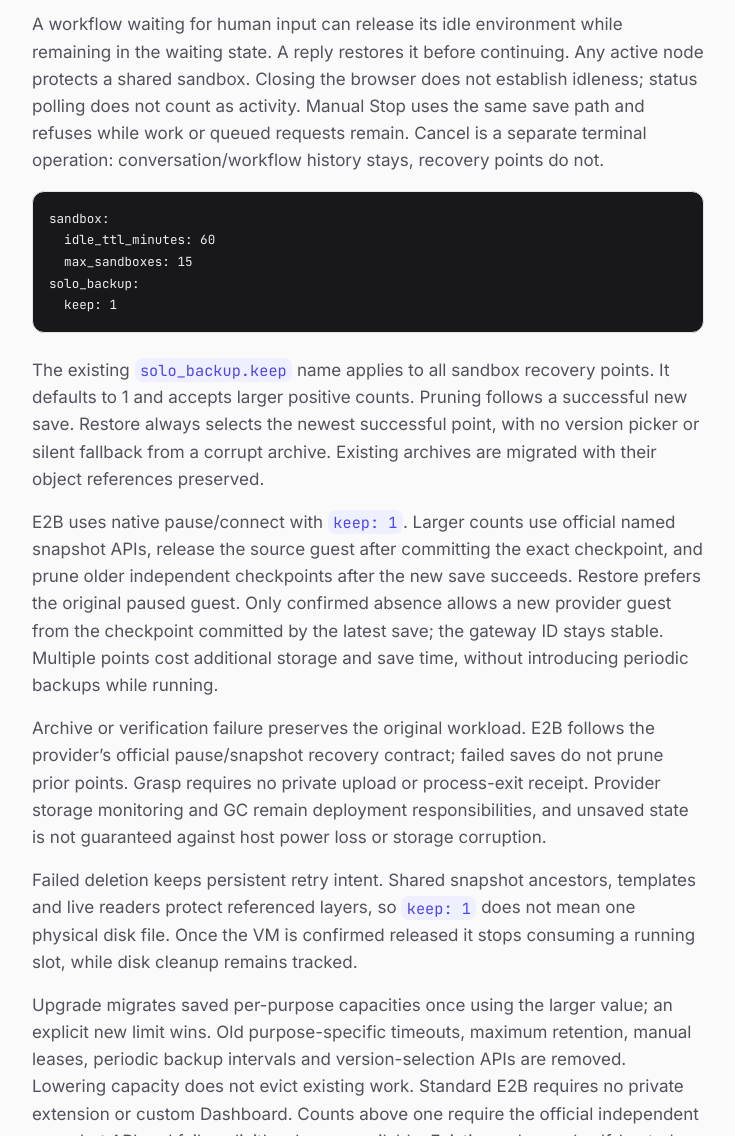
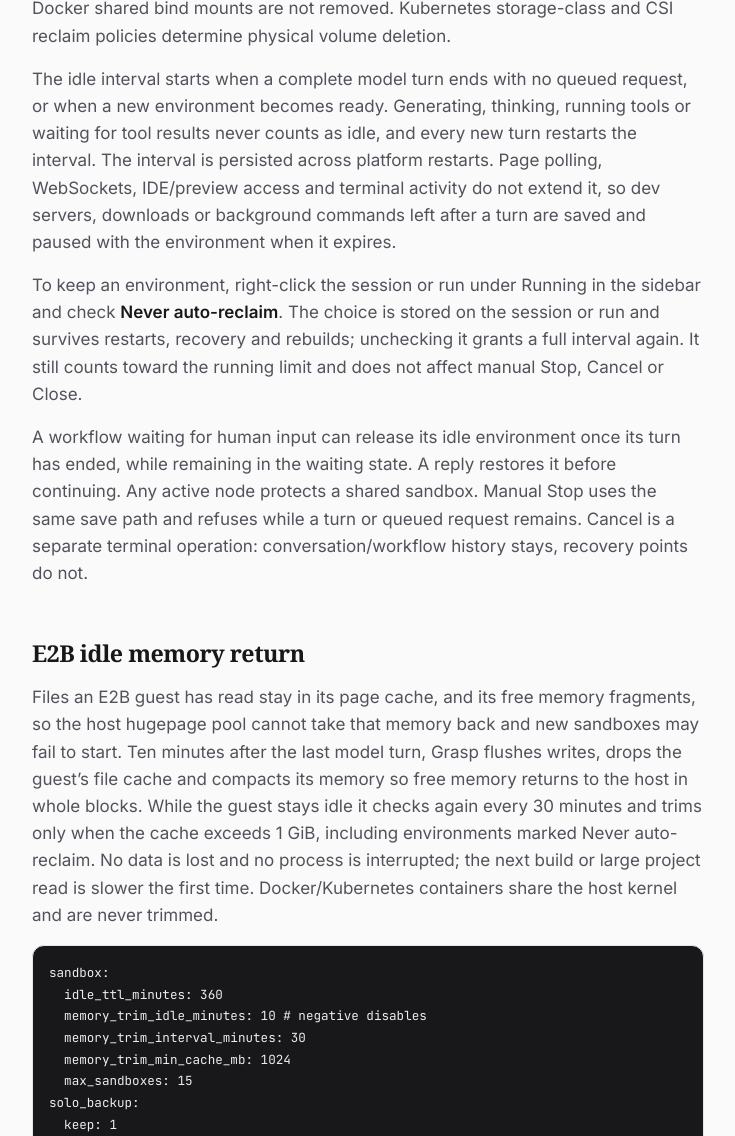
Before and after one commit to cocofhu/approving-pages, a plain HTML site: page en/help/sandbox-lifecycle/index.html in a window 1280 px wide. Shown: the part 1189-2325 px from the top of the page, without its empty margins (272-1007 px from the left). Drawn offline with Linux system fonts and the light colour scheme.

Commit message:
deploy: approving site from 700724e2abb856449267126903a0bf7209d15820

```diff
--- a/en/help/sandbox-lifecycle/index.html
+++ b/en/help/sandbox-lifecycle/index.html
@@ -42,7 +42,8 @@
       <div class="doc__body">
         <h1>Sandbox save, release and restore</h1>
 <p>Every sandbox purpose and Docker, Kubernetes and E2B share one idle timeout and
-one capacity limit in Settings. Defaults are <strong>60 minutes</strong> and <strong>15 sandboxes</strong>.
+one capacity limit in Settings. Defaults are <strong>6 hours (360 minutes)</strong> after the
+last model turn and <strong>15 sandboxes</strong>.
 Workflow concurrency remains a separate task scheduling limit.</p>
 <table>
 <thead>
@@ -56,7 +57,7 @@ Workflow concurrency remains a separate task scheduling limit.</p>
 <tbody>
 <tr>
 <td>Idle</td>
-<td>No executing task, queued request or terminal/background work</td>
+<td>The model turn ended and no request is queued; terminals, background processes, pages and the IDE do not count</td>
 <td>Same</td>
 <td>Same</td>
 </tr>
@@ -92,14 +93,38 @@ restore does not preserve process memory or temporary files outside the
 workspace. E2B preserves memory, but TCP connections and external requests must
 reconnect. Docker shared bind mounts are not removed. Kubernetes storage-class
 and CSI reclaim policies determine physical volume deletion.</p>
-<p>A workflow waiting for human input can release its idle environment while
-remaining in the waiting state. A reply restores it before continuing. Any
-active node protects a shared sandbox. Closing the browser does not establish
-idleness; status polling does not count as activity. Manual Stop uses the same
-save path and refuses while work or queued requests remain. Cancel is a separate
+<p>The idle interval starts when a complete model turn ends with no queued request,
+or when a new environment becomes ready. Generating, thinking, running tools or
+waiting for tool results never counts as idle, and every new turn restarts the
+interval. The interval is persisted across platform restarts. Page polling,
+WebSockets, IDE/preview access and terminal activity do not extend it, so dev
+servers, downloads or background commands left after a turn are saved and paused
+with the environment when it expires.</p>
+<p>To keep an environment, right-click the session or run under Running in the
+sidebar and check <strong>Never auto-reclaim</strong>. The choice is stored on the session or
+run and survives restarts, recovery and rebuilds; unchecking it grants a full
+interval again. It still counts toward the running limit and does not affect
+manual Stop, Cancel or Close.</p>
+<p>A workflow waiting for human input can release its idle environment once its
+turn has ended, while remaining in the waiting state. A reply restores it before
+continuing. Any active node protects a shared sandbox. Manual Stop uses the same
+save path and refuses while a turn or queued request remains. Cancel is a separate
 terminal operation: conversation/workflow history stays, recovery points do not.</p>
+<h2>E2B idle memory return</h2>
+<p>Files an E2B guest has read stay in its page cache, and its free memory
+fragments, so the host hugepage pool cannot take that memory back and new
+sandboxes may fail to start. Ten minutes after the last model turn, Grasp
+flushes writes, drops the guest’s file cache and compacts its memory so free
+memory returns to the host in whole blocks. While the guest stays idle it checks
+again every 30 minutes and trims only when the cache exceeds 1 GiB, including
+environments marked Never auto-reclaim. No data is lost and no process is
+interrupted; the next build or large project read is slower the first time.
+Docker/Kubernetes containers share the host kernel and are never trimmed.</p>
 <pre><code class="language-yaml">sandbox:
-  idle_ttl_minutes: 60
+  idle_ttl_minutes: 360
+  memory_trim_idle_minutes: 10 # negative disables
+  memory_trim_interval_minutes: 30
+  memory_trim_min_cache_mb: 1024
   max_sandboxes: 15
 solo_backup:
   keep: 1
```
Also changed, not shown: help/sandbox-lifecycle/index.html (+12 -5 lines).
